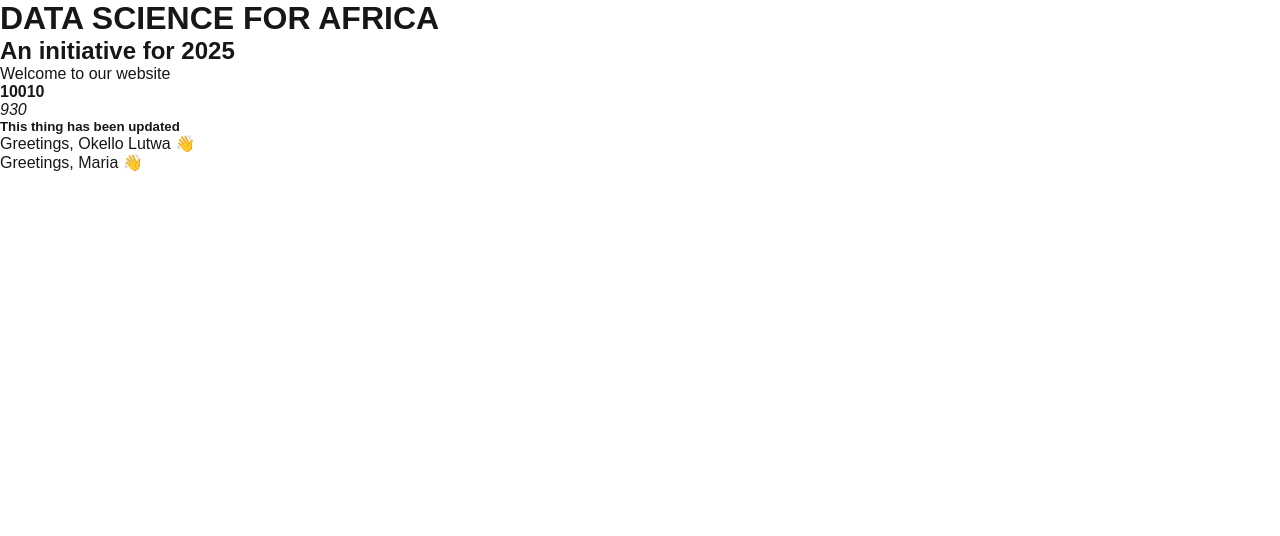
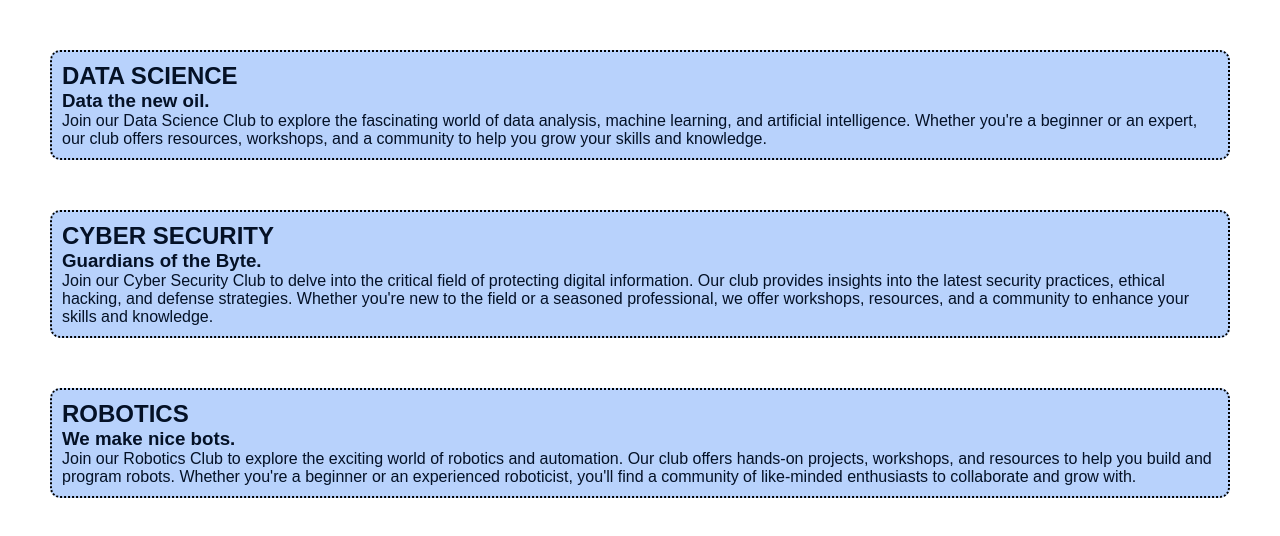
Before and after one commit to Musasizi/data-blog, a Next.js app: page / in a window 1280 px wide. Shown: the top 536 px of the page. Built offline with nearby package versions, Linux system fonts and the light colour scheme.

Commit message:
Created cards

```diff
--- a/package.json
+++ b/package.json
@@ -11,6 +11,7 @@
   "dependencies": {
     "@emotion/react": "^11.14.0",
     "@emotion/styled": "^11.14.0",
+    "@mui/icons-material": "^6.4.5",
     "@mui/material": "^6.4.5",
     "next": "15.1.7",
     "react": "^19.0.0",
--- /dev/null
+++ b/src/app/components/ChapterCard.js
@@ -0,0 +1,20 @@
+export default function ChapterCard(props) {
+
+
+    let ourStyles = {
+        color: "#041126",
+        backgroundColor: "#b8d2fc",
+        border: "2px dotted black",
+        padding: "10px",
+        margin: "50px",
+        borderRadius: "10px"
+    }
+
+    return (
+        <div style={ourStyles}>
+            <h2>{props.title}</h2>
+            <h3>{props.subtitle}</h3>
+            <p>{props.content}</p>
+        </div>
+    );
+}
--- a/src/app/page.js
+++ b/src/app/page.js
@@ -1,24 +1,26 @@
+import ChapterCard from "./components/ChapterCard";
+
+
 export default function Home() {
-
-  let first_number = 923;
-  let second_number = 7
-  let  sum = first_number + second_number;
-
-let username = "Okello Lutwa";
-let username2 = "Maria";
 
   return (
     <div>
-      <h1>DATA SCIENCE FOR AFRICA</h1>
-      <h2>An initiative for 2025</h2>
-      <p> Welcome to our website</p>
 
-      <strong>{10 + 10 * 1000}</strong>
-      <br/>
-      <em>{sum}</em>
-    <h5>This thing has been updated</h5>
-      <p>Greetings, {username} 👋</p>
-      <p>Greetings, {username2} 👋</p>
+      <ChapterCard
+        title={"DATA SCIENCE"}
+        subtitle={"Data the new oil."}
+        content={"Join our Data Science Club to explore the fascinating world of data analysis, machine learning, and artificial intelligence. Whether you're a beginner or an expert, our club offers resources, workshops, and a community to help you grow your skills and knowledge."}
+      />
+      <ChapterCard
+        title={"CYBER SECURITY"}
+        subtitle={"Guardians of the Byte."}
+        content={"Join our Cyber Security Club to delve into the critical field of protecting digital information. Our club provides insights into the latest security practices, ethical hacking, and defense strategies. Whether you're new to the field or a seasoned professional, we offer workshops, resources, and a community to enhance your skills and knowledge."}
+      />
+      <ChapterCard
+        title={"ROBOTICS"}
+        subtitle={"We make nice bots."}
+        content={"Join our Robotics Club to explore the exciting world of robotics and automation. Our club offers hands-on projects, workshops, and resources to help you build and program robots. Whether you're a beginner or an experienced roboticist, you'll find a community of like-minded enthusiasts to collaborate and grow with."}
+      />
 
     </div>
   )
```
Also changed, not shown: 1 other file (tests, documents, lock files or other folders).
